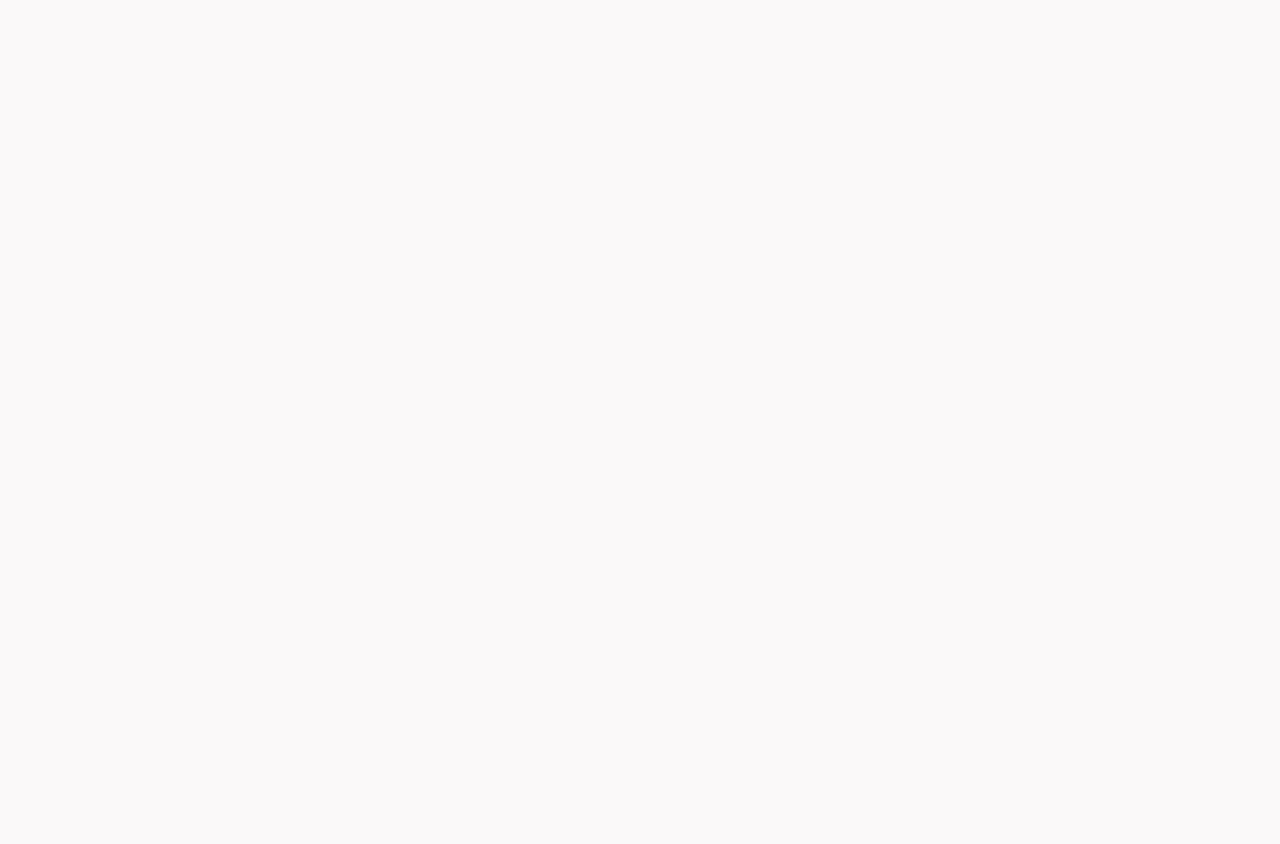
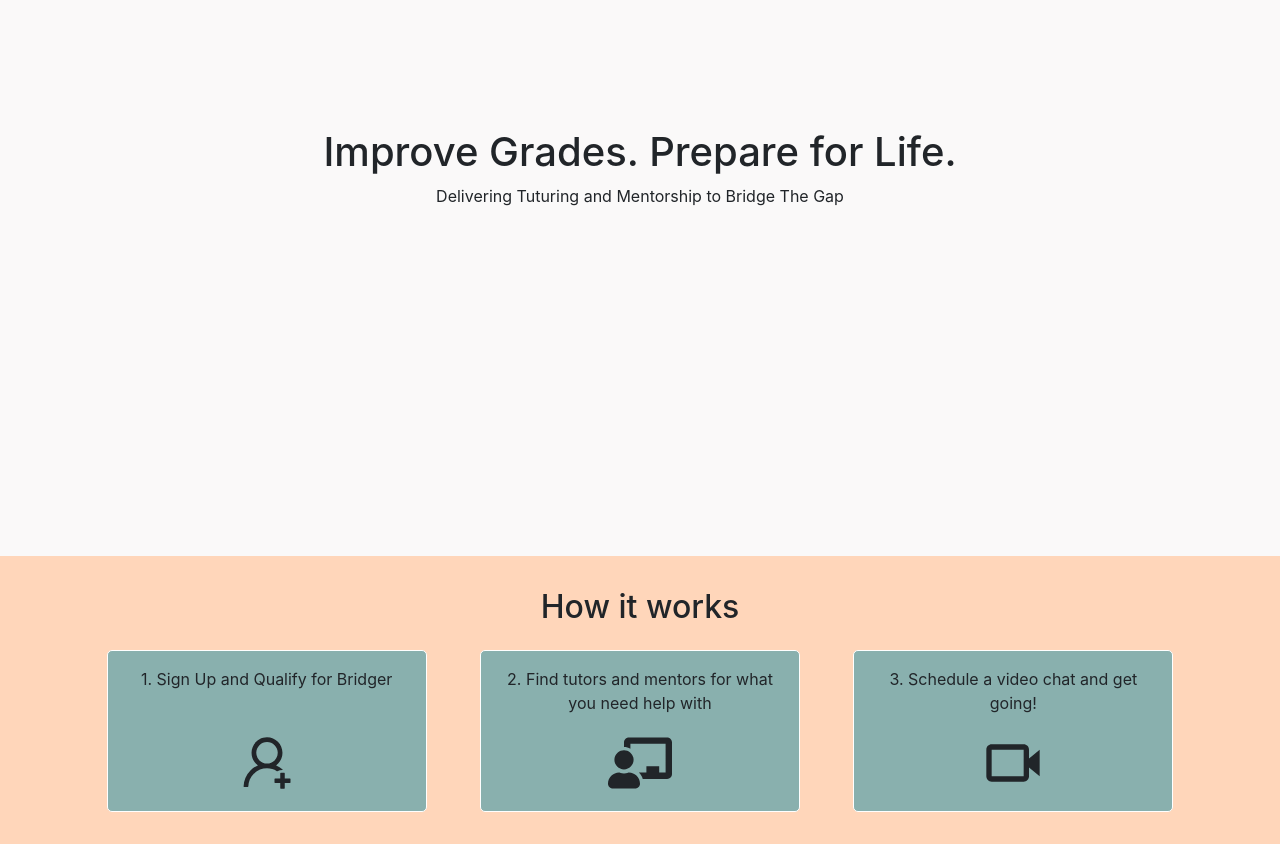
Before and after one commit to franciscoaguilars/bridger-front-end, a React (Create React App) app: page / in a window 1280 px wide. Shown: the part 260-1104 px from the top of the page. Before the commit the page ends 800 px from the top, so only its background shows below. Built offline with nearby package versions, Linux system fonts and the light colour scheme.

Commit message:
added homepage styling

```diff
--- a/package.json
+++ b/package.json
@@ -3,6 +3,9 @@
   "version": "0.1.0",
   "private": true,
   "dependencies": {
+    "@fortawesome/fontawesome-svg-core": "^1.2.32",
+    "@fortawesome/free-solid-svg-icons": "^5.15.1",
+    "@fortawesome/react-fontawesome": "^0.1.12",
     "@testing-library/jest-dom": "^5.11.4",
     "@testing-library/react": "^11.1.0",
     "@testing-library/user-event": "^12.1.10",
@@ -13,6 +16,7 @@
     "popper.js": "^1.16.1",
     "react": "^17.0.1",
     "react-dom": "^17.0.1",
+    "react-icons": "^3.11.0",
     "react-router-dom": "^5.2.0",
     "react-scripts": "4.0.0",
     "web-vitals": "^0.2.4"
--- a/src/App.js
+++ b/src/App.js
@@ -13,7 +13,6 @@ function App() {
   return (
     <div>
       <Navbar />
-      <div className="container">
         <Switch>
           <Route exact path="/" component={Home} />
           <Route exact path="/about" component={About} />
@@ -23,7 +22,6 @@ function App() {
           <Route exact path="/tutors" component={Tutors} />
         </Switch>
       </div>
-    </div>
   );
 }
 
--- a/src/components/About.js
+++ b/src/components/About.js
@@ -3,8 +3,9 @@ import react from 'react';
 
 const About = () => {
   return (
-    <div>
-      About!
+    <div className="container">
+      <h2>Bridging the Education Gap...</h2>
+      <p>By bringing free tutoring and mentorship to 9-12 students who can't afford to pay</p>
     </div>
   )
 }
--- a/src/components/Home.js
+++ b/src/components/Home.js
@@ -1,5 +1,8 @@
-import React, { useState, useEffect } from 'react';
+import React, { useState, useEffect, Fragment } from 'react';
 import axios from 'axios';
+import { AiOutlineUserAdd } from 'react-icons/ai';
+import { FaChalkboardTeacher } from 'react-icons/fa';
+import { BiVideo } from 'react-icons/bi';
 
 const Home = () => {
   // const [students, setStudents] = useState([])
@@ -20,9 +23,36 @@ const Home = () => {
   // })
 
   return (
-    <div>
-      Homepage!
+    <Fragment>
+      <div className="title-home">
+      <div className="title-box-home">
+        <h1>Improve Grades. Prepare for Life.</h1>
+        <p>Delivering Tuturing and Mentorship to Bridge The Gap</p>
+      </div>
+
     </div>
+    <div className="how-it-works">
+        <div className="how-it-works-header">
+          <h2>How it works</h2>
+        </div>
+        <div className="how-it-works-deck">
+          <div className="how-it-works-card">
+            <p>1. Sign Up and Qualify for Bridger</p>
+            <AiOutlineUserAdd size={64} />
+          </div>
+          <div className="how-it-works-card">
+            <p>2. Find tutors and mentors for what you need help with</p>
+            <FaChalkboardTeacher size={64} />
+          </div>
+          <div className="how-it-works-card">
+            <p>3. Schedule a video chat and get going!</p>
+            <BiVideo size={64} />
+          </div>
+        </div>
+
+      </div>
+    </Fragment>
+
   )
 }
 
--- a/src/components/Login.js
+++ b/src/components/Login.js
@@ -1,5 +1,4 @@
 import react from 'react';
-
 
 const Login = () => {
   return (
--- a/src/sass/App.scss
+++ b/src/sass/App.scss
@@ -1,6 +1,7 @@
 @import "components/container";
 @import "components/navbar";
 @import "abstracts/variables";
+@import "pages/home";
 
 
 body {
--- /dev/null
+++ b/src/sass/pages/_home.scss
@@ -0,0 +1,44 @@
+.title-home {
+  position: relative;
+  height: 95vh;
+
+}
+
+.title-box-home {
+  position: absolute;
+  left: 50%;
+  top: 50%;
+  transform: translate(-50%, -50%);
+  display: flex;
+  flex-direction: column;
+  justify-content: center;
+  align-items: center;
+}
+
+.how-it-works {
+  width: 100%;
+  padding: 1rem 5rem 2rem;
+  background-color: #FFD6BA;
+  text-align: center;
+}
+
+.how-it-works-header {
+  padding: 1rem;
+}
+
+.how-it-works-deck {
+  display: flex;
+  justify-content: space-around;
+}
+
+.how-it-works-card {
+  display: flex;
+  flex-direction: column;
+  justify-content: space-between;
+  align-items: center;
+  padding: 1rem;
+  background-color: #89B0AE;
+  border-radius: 5px;
+  width: 20rem;
+  border: 1px solid white;
+}
```
Also changed, not shown: 2 other files (tests, documents, lock files or other folders).
